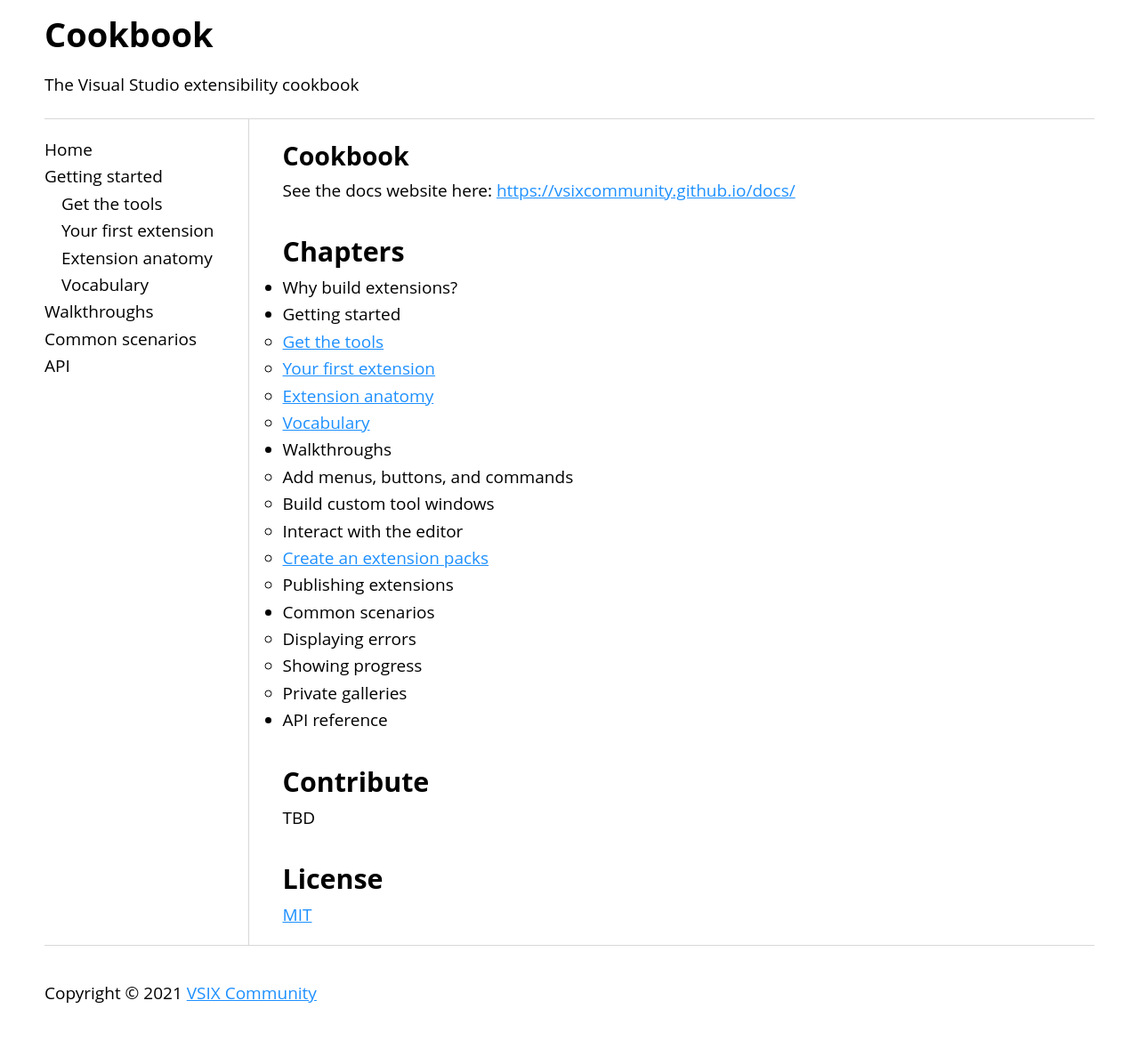
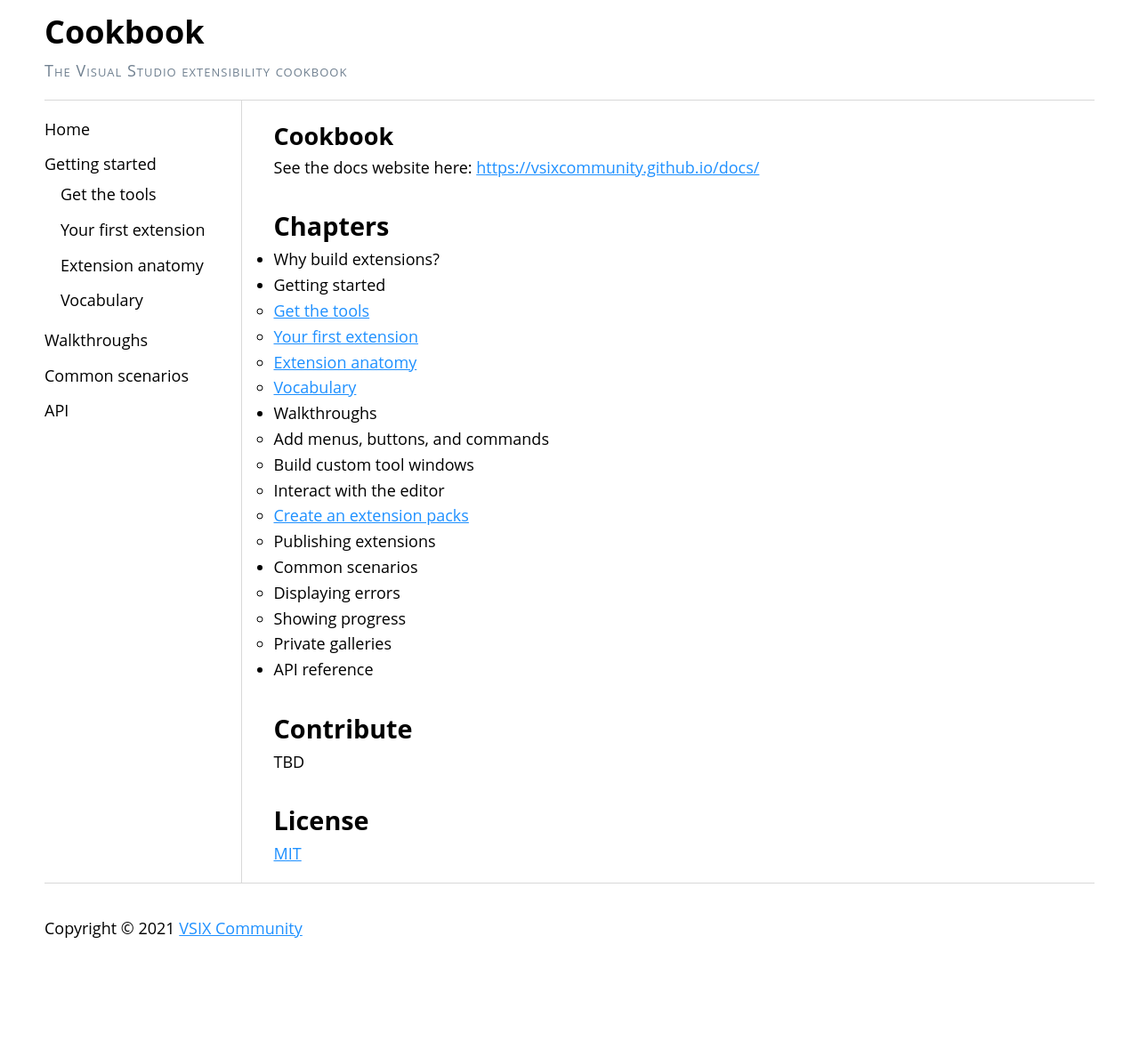
Before and after one commit to VsixCommunity/docs, a Jekyll site: the page built from README.md, in a window 1280 px wide. Shown: the whole page at 89% size. Built offline with Jekyll 4.4.1, drawn with Linux system fonts in a browser that asks for light colours; our own code applies the rules of GitHub Pages for plain Markdown files; after the commit the page ends 1094 px from its top, so only the background shows below that.

Commit message:
updated styles

```diff
--- a/assets/css/style.css
+++ b/assets/css/style.css
@@ -21,7 +21,7 @@ body {
     padding: 0 10px;
     display: flex;
     flex-direction: column;
-    font: 19px/1.6 "Open Sans",Ubuntu,"Nimbus Sans L",Avenir,AvenirNext,"Segoe UI",Helvetica,Arial,sans-serif;
+    font: 18px/1.6 "Open Sans",Ubuntu,"Nimbus Sans L",Avenir,AvenirNext,"Segoe UI",Helvetica,Arial,sans-serif;
 }
 
 a {
@@ -44,9 +44,19 @@ h4 {
     font-size: 1.12em;
 }
 
-header p,
+img {
+    max-width: 100%;
+    height: auto;
+}
+
 header h1 {
-    padding: .2em 0;
+    padding: .2em 0 0 0;
+}
+
+header p {
+    font-variant: small-caps;
+    color: slategray;
+    letter-spacing: 1px;
 }
 
 main {
@@ -77,8 +87,12 @@ main {
     list-style: none;
 }
 
+#menu > ul > li {
+    margin-bottom: .6em;
+}
+
 #menu ul ul li {
-    padding: 0 0 0 1em;
+    padding: .3em 0 .3em 1em;
 }
 
 main > section {
```
